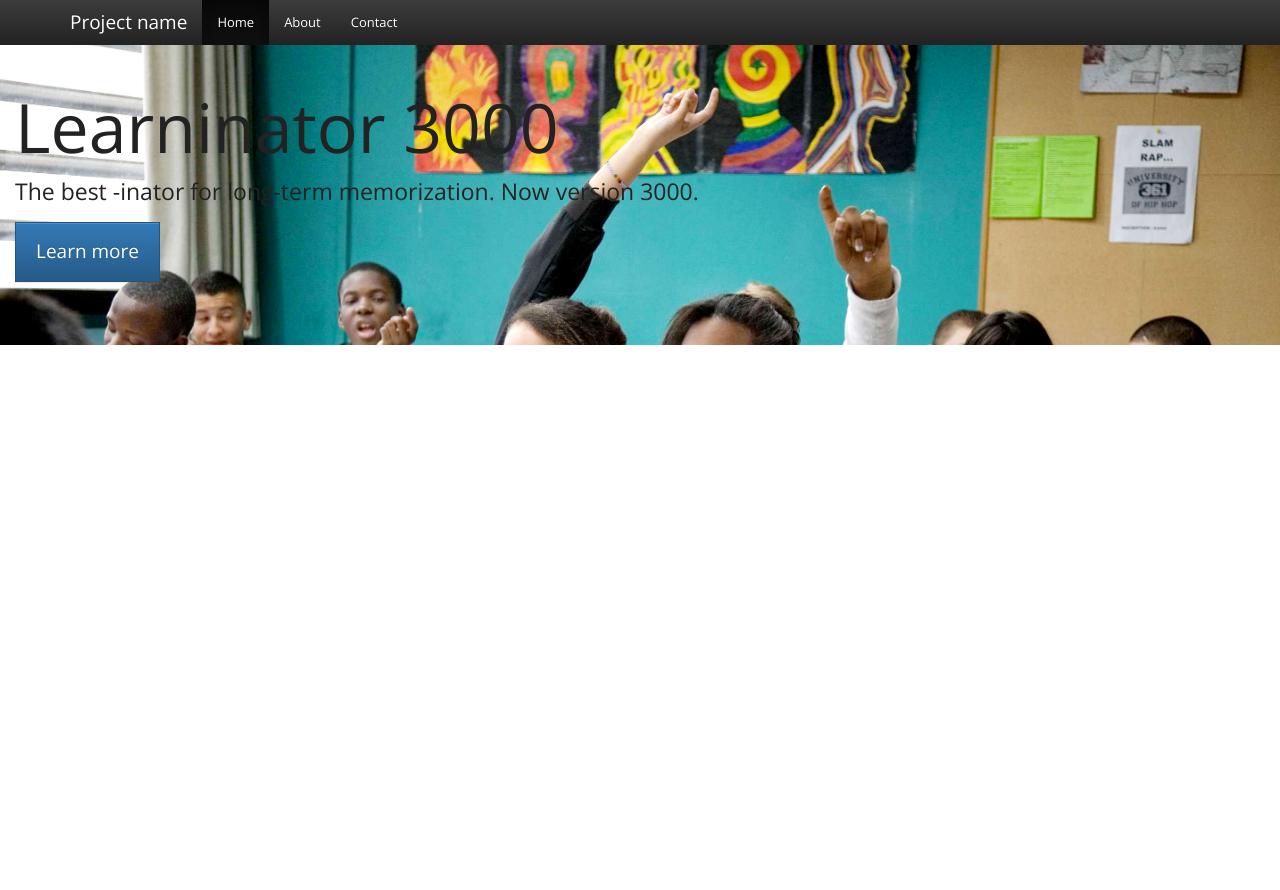
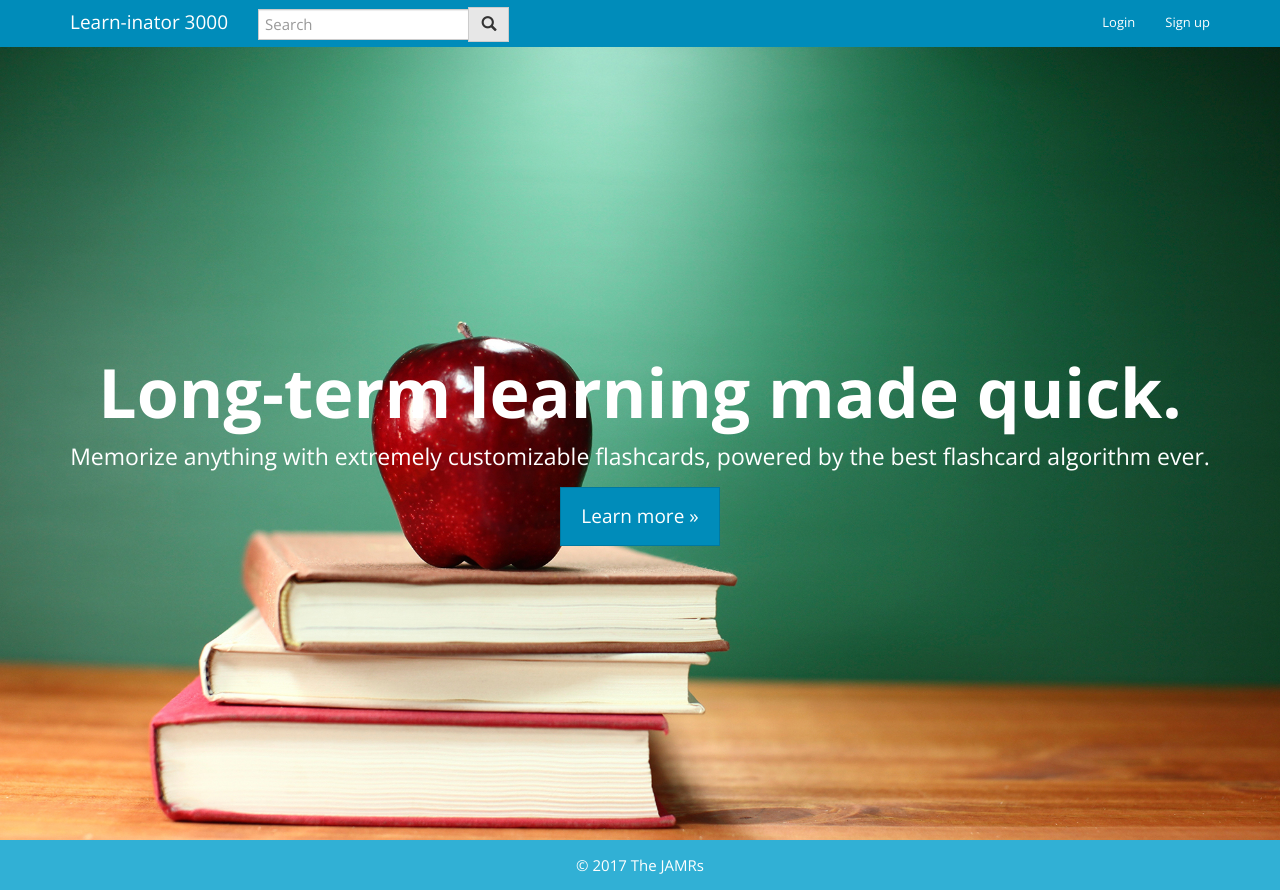
Before and after one commit to achencoms/Learner-inator, a Flask app: template project/templates/template.html in a window 1280 px wide. Before the commit the page ends 345 px from the top, so only its background shows below. Run offline with Flask 2, Linux system fonts and the light colour scheme; the template is opened without the code that fills it, so the values that code supplies are empty; some libraries are stand-ins or nearby versions.

Commit message:
Front page ver1 done

```diff
--- a/project/static/custom-base.css
+++ b/project/static/custom-base.css
@@ -1,4 +1,60 @@
+/* Move down content because we have a fixed navbar that is 50px tall */
+body {
+  padding-top: 40px;
+  /*padding-bottom: 20px;*/
+}
+
+.navbar {
+}
+
+#nav_logo {
+  max-width: 30px;
+  max-height: 30px;
+}
+
+#search-button {
+  margin-left: -4px;
+}
+
 .jumbotron {
-    background-image: url("img/the_class17.jpg");
-    background-size: cover;
+  background-image: url("img/books_apple.jpg");
+  background-size: cover;
+  height: 100vh;
+  margin-bottom: 0px;
 }
+
+.vertical-center {
+    min-height: 100%;
+    /* Fallback for browsers do NOT support vh unit */
+    min-height: 100vh;
+    /* These two lines are counted as one :-)       */
+    display: flex;
+    align-items: center;
+}
+
+.container {
+    text-align: center;
+    color: white;
+}
+
+.container h1 {
+  font-weight: bold;
+  /* Play around with font size here*/
+}
+
+footer {
+  background-color: #31b0d5;
+  color: white;
+  text-align: center;
+}
+
+footer p {
+  height: 50px;
+  display: flex;
+  align-items: center;
+  justify-content: center;
+  margin-bottom: 0px;
+
+  /*margin-left: 15%;*/
+  text-align: center;
+}
--- a/project/templates/template.html
+++ b/project/templates/template.html
@@ -1,5 +1,5 @@
 <!DOCTYPE html>
-<html lang = "en">
+<html lang="en">
 
 <head>
     <meta charset="utf-8">
@@ -8,18 +8,15 @@
     <!-- The above 3 meta tags *must* come first in the head; any other head content must come *after* these tags -->
     <meta name="description" content="">
     <meta name="author" content="">
-    <!-- <link rel="icon" href="../../favicon.ico"> -->
 
-    <title>Starter Template for Bootstrap</title>
+    <title>Learn-inator 3000</title>
 
     <!-- Bootstrap core CSS -->
     <link href="../static/bootstrap/css/bootstrap.min.css" rel="stylesheet">
 
-    <!-- Bootstrap theme -->
-    <link href="../static/bootstrap/css/bootstrap-theme.min.css" rel="stylesheet">
+    <!-- Custom styles for this template -->
+    <link href="../static/custom-base.css" rel="stylesheet">
 
-    <!-- Custom Styling -->
-    <link href="../static/custom-base.css" rel="stylesheet">
 
     <!-- HTML5 shim and Respond.js for IE8 support of HTML5 elements and media queries -->
     <!--[if lt IE 9]>
@@ -29,6 +26,7 @@
 </head>
 
 <body>
+
     <nav class="navbar navbar-inverse navbar-fixed-top">
         <div class="container">
             <div class="navbar-header">
@@ -36,34 +34,48 @@
                     <span class="sr-only">Toggle navigation</span>
                     <span class="icon-bar"></span>
                     <span class="icon-bar"></span>
-            <span class="icon-bar"></span>
                 </button>
-          <a class="navbar-brand" href="#">Project name</a>
+                <a class="navbar-brand" href="#">Learn-inator 3000</a>
             </div>
             <div id="navbar" class="collapse navbar-collapse">
-          <ul class="nav navbar-nav">
-            <li class="active"><a href="#">Home</a></li>
-            <li><a href="#about">About</a></li>
-            <li><a href="#contact">Contact</a></li>
+                <form class="navbar-form navbar-left">
+                    <span>
+                        <div class="form-group">
+                            <input type="text" class="form-control" name="search" placeholder="Search">
+                        </div>
+                        <button type="submit" class="btn btn-default" id="search-button"><span class="glyphicon glyphicon-search"></span></button>
+                    </span>
+
+                </form>
+                <ul class="nav navbar-nav navbar-right">
+                    <li><a href="#">Login</a></li>
+                    <li><a href="#">Sign up</a></li>
                 </ul>
-        </div><!--/.nav-collapse -->
+            </div>
+            <!--/.nav-collapse -->
         </div>
     </nav>
-     <div class="jumbotron">
-       <div class="container-fluid">
-	 <img href="../static/img/the_class17.jpg"/>
-	 <h1>Learninator 3000</h1>
-	 <p>The best -inator for long-term memorization. Now version 3000.</p>
-	 <p><a class="btn btn-primary btn-lg" href="#" role="button">Learn more</a></p>
+
+    <!-- Main jumbotron for a primary marketing message or call to action -->
+    <div class="jumbotron vertical-center">
+        <div class="container">
+            <h1>Long-term learning made quick.</h1>
+            <p>
+                Memorize anything with extremely customizable flashcards, powered by the best flashcard algorithm ever.
+            </p>
+            <a class="btn btn-primary btn-lg" href="#" role="button">Learn more &raquo;</a>
         </div>
     </div>
 
-      <!-- jQuery (necessary for Bootstrap's JavaScript plugins) -->
-      <script src = "https://ajax.googleapis.com/ajax/libs/jquery/1.11.1/jquery.min.js"></script>
+    <footer>
+      <p>&copy; 2017 The JAMRs</p>
+    </footer>
 
-      <!-- Include all compiled plugins (below), or include individual files as needed -->
-      <script src = "https://maxcdn.bootstrapcdn.com/bootstrap/3.3.7/js/bootstrap.min.js"></script>
-      <script></script>
+    <!-- Bootstrap core JavaScript
+    ================================================== -->
+    <!-- Placed at the end of the document so the pages load faster -->
+    <script src="https://ajax.googleapis.com/ajax/libs/jquery/1.12.4/jquery.min.js"></script>
+    <script src="../static/bootstrap/js/bootstrap.min.js"></script>
+</body>
 
-   </body>
 </html>
```
Also changed, not shown: project/static/img/books_apple.jpg (added). Lines whose indentation alone changed are shown as unchanged.
